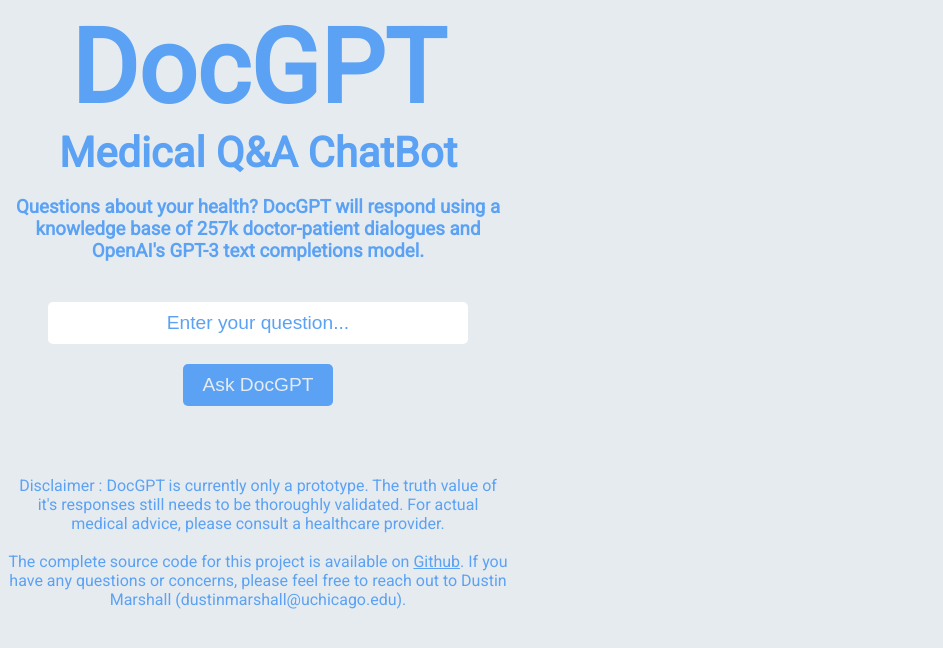
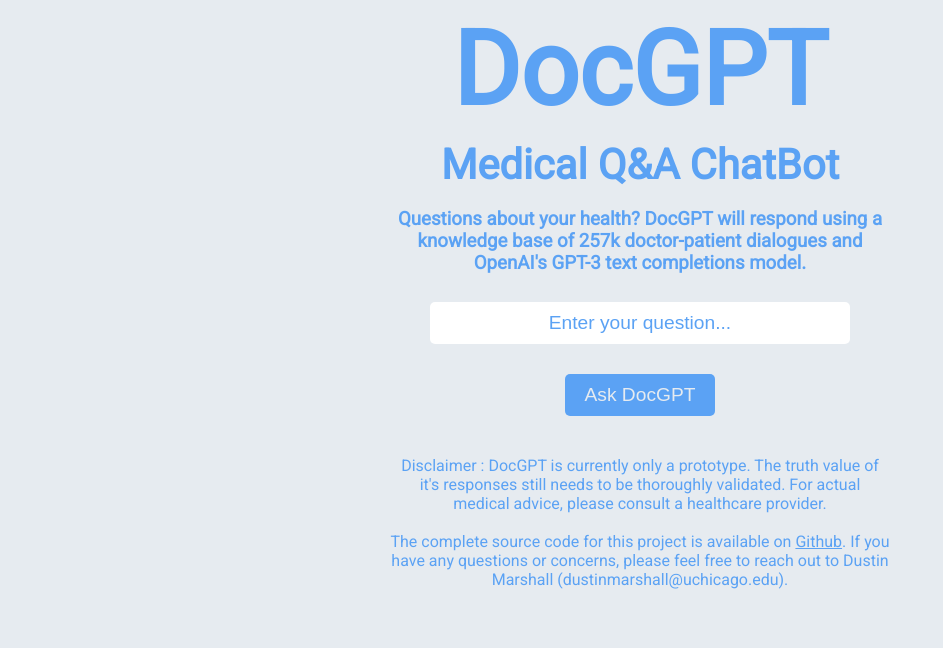
Before and after one commit to dustinmarshall/DocGPT, a Flask app: page / in a window 1280 px wide. Shown: the top 648 px of the page, without its empty margins (0-943 px from the left). Run offline with Flask 2, Linux system fonts and the light colour scheme.

Commit message:
Update style.css

```diff
--- a/static/css/style.css
+++ b/static/css/style.css
@@ -5,6 +5,7 @@ body {
     color: #5ba2f4;
     font-family: 'Roboto', sans-serif;
     text-align: center;
+    margin: 10px auto;
     max-width: 500px;
     padding: 0;
   }
@@ -14,7 +15,7 @@ body {
     font-size: 6.4em;
     font-weight: 600;
     font-family: Roboto;
-    margin: 0 auto;
+    margin: 10px auto;
     text-align: center;
     max-width: 500px;
     padding: 0;
@@ -23,7 +24,7 @@ body {
   h2 {
     font-size: 2.6em;
     font-family: Roboto;
-    margin: 0 auto;
+    margin: 10px auto;
     text-align: center;
     max-width: 500px;
     padding: 0;
@@ -34,7 +35,7 @@ body {
   }
 
   form {
-    margin: 40px auto;
+    margin: 10px auto;
     display: flex;
     flex-direction: column;
     align-items: center;
@@ -47,6 +48,7 @@ body {
     border-color: #5ba2f4;
     padding: 10px;
     text-align: center;
+    margin: 10px auto;
     border: none;
     border-radius: 5px;
     margin-bottom: 20px;
@@ -63,6 +65,7 @@ body {
     font-size: 1.2em;
     padding: 10px 20px;
     text-align: center;
+    margin: 10px auto;
     border: none;
     border-radius: 5px;
     cursor: pointer;
@@ -79,7 +82,7 @@ body {
     max-width: 500px;
     word-wrap: break-word;
     text-align: center;
-    margin: 0 auto;
+    margin: 10px auto;
     padding: 10px;
     background-color: #cedfef;
     border-radius: 5px;
```
